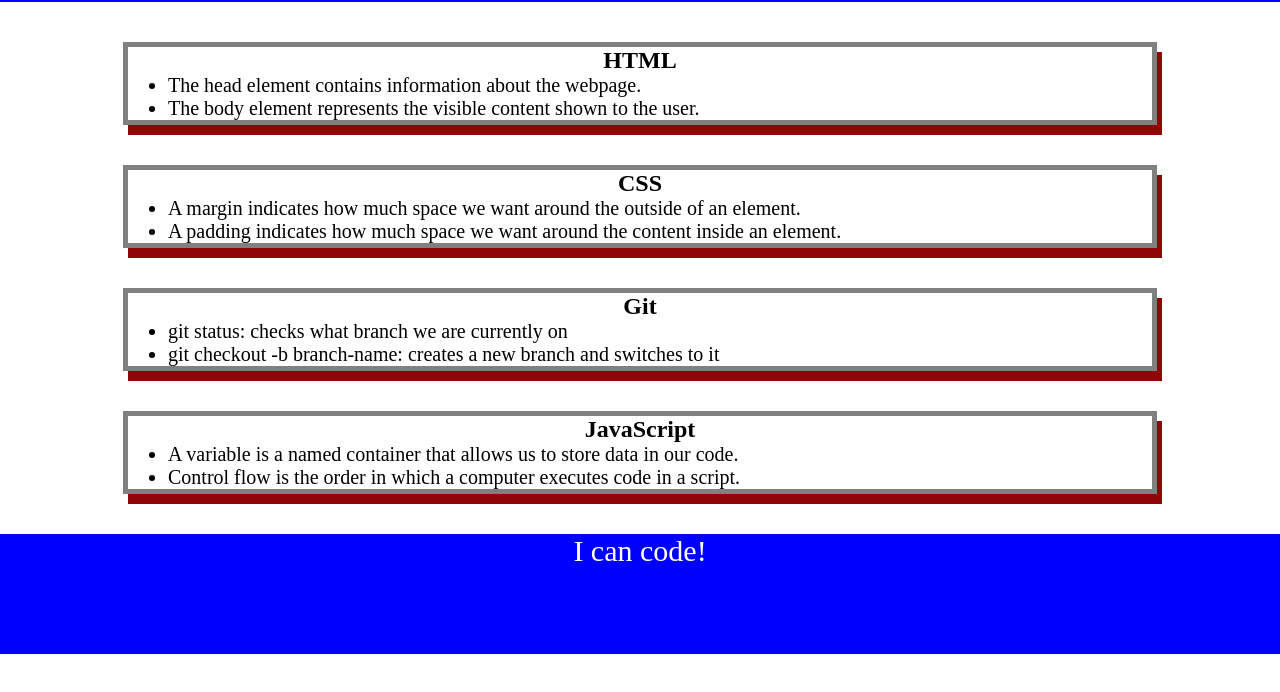
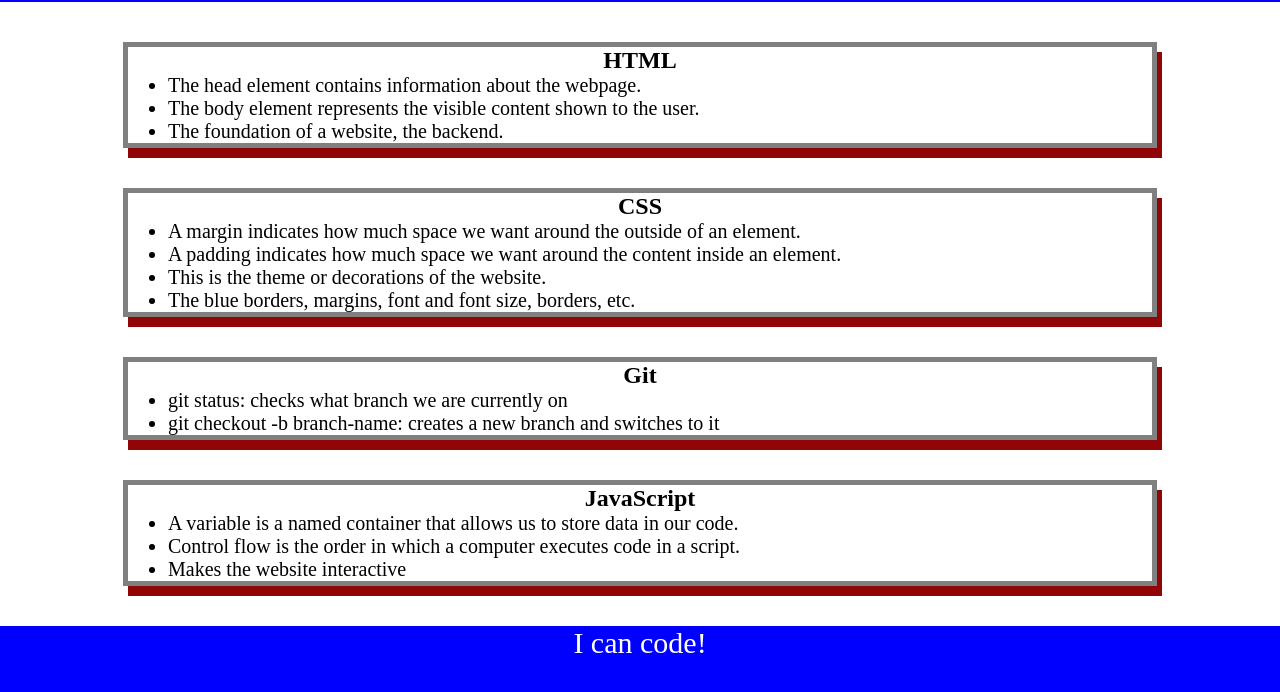
Before and after one commit to MikeNguyen1092/prework-study-guide, a plain HTML site: page index.html in a window 1280 px wide. Shown: the part 118-810 px from the top of the page. Drawn offline with Linux system fonts and the light colour scheme.

```diff
--- a/index.html
+++ b/index.html
@@ -20,6 +20,7 @@
             <ul>
                 <li>The head element contains information about the webpage.</li>
                 <li>The body element represents the visible content shown to the user.</li>
+                <li>The foundation of a website, the backend.</li>
             </ul>
 
         </section>
@@ -29,6 +30,8 @@
             <ul>
                 <li>A margin indicates how much space we want around the outside of an element.</li>
                 <li>A padding indicates how much space we want around the content inside an element.</li>
+                <li>This is the theme or decorations of the website.</li>
+                <li>The blue borders, margins, font and font size, borders, etc.</li>
             </ul>
 
         </section>
@@ -48,6 +51,7 @@
             <ul>
                 <li>A variable is a named container that allows us to store data in our code.</li>
                 <li>Control flow is the order in which a computer executes code in a script.</li>
+                <li>Makes the website interactive</li>
             </ul>
 
         </section>
```
Also changed, not shown: 1 other file.
